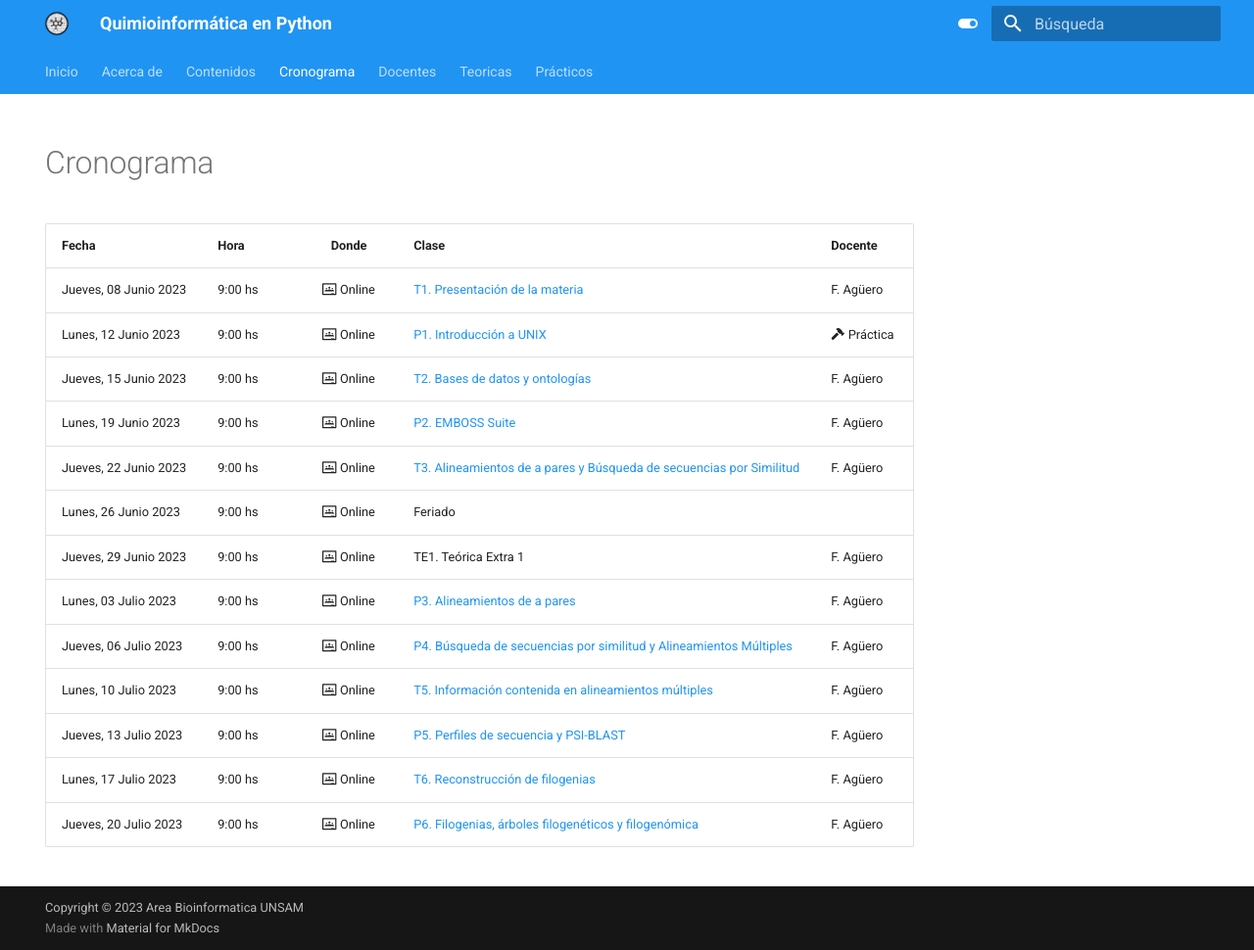
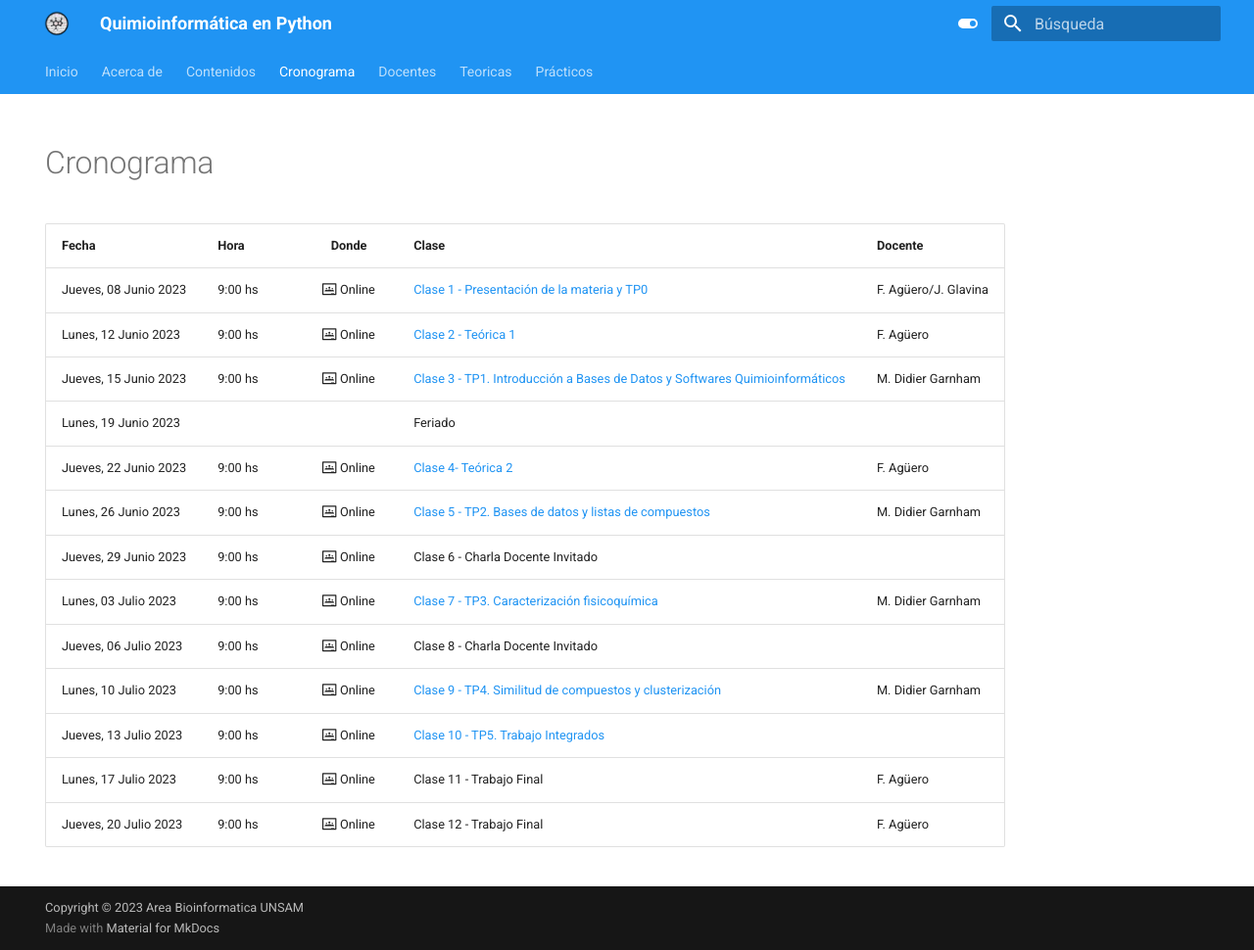
Before and after one commit to bioinformatica-iib/quimioinformatica, an MkDocs documentation site: the page built from docs/cronograma.md, in a window 1280 px wide and 970 px high. Shown: the whole window at 98% size. Built offline with MkDocs 1.6.1 and Material for MkDocs 9.7.7, drawn with Linux system fonts in a browser that asks for light colours; comment, search, counter and statistics services are not loaded.

Commit message:
actualizo cronograma

```diff
--- a/docs/cronograma.md
+++ b/docs/cronograma.md
@@ -11,16 +11,16 @@ tags:
 
 | Fecha  { data-sort-method='none' }     | Hora  { data-sort-method='none' }   | Donde  { data-sort-method='none' }                                 | Clase  { data-sort-method='none' }      | Docente { data-sort-method='none' } |
 | ----------- | -------- | :-------------------------------------: | :-----------  | :------ |
-| Jueves, 08 Junio 2023 | 9:00 hs |	:material-google-classroom: Online | [T1. Presentación de la materia](/quimioinformatica/teoricas/1-Teorica-Uno/) | F. Agüero |
-| Lunes, 12 Junio 2023 | 9:00 hs |	:material-google-classroom: Online | [P1. Introducción a UNIX](/quimioinfomatica/practicos/TP01_Linux/) | :fontawesome-solid-hammer: Práctica |	A. Ricci |
-| Jueves, 15 Junio 2023 | 9:00 hs |	:material-google-classroom: Online | [T2. Bases de datos y ontologías](/quimioinfomatica/teoricas/2-Teorica-Dos/) | F. Agüero |
-| Lunes, 19 Junio 2023 | 9:00 hs |	:material-google-classroom: Online | [P2. EMBOSS Suite](/quimioinfomatica/practicos/TP02_EMBOSS/) | F. Agüero |
-| Jueves, 22 Junio 2023 | 9:00 hs |	:material-google-classroom: Online | [T3. Alineamientos de a pares y Búsqueda de secuencias por Similitud](/quimioinfomatica/teoricas/3-Teorica-Tres/) | F. Agüero |
-| Lunes, 26 Junio 2023 | 9:00 hs |	:material-google-classroom: Online | Feriado | |
-| Jueves, 29 Junio 2023 | 9:00 hs |	:material-google-classroom: Online | TE1. Teórica Extra 1 | F. Agüero |
-| Lunes, 03 Julio 2023 | 9:00 hs |	:material-google-classroom: Online | [P3. Alineamientos de a pares](/quimioinfomatica/practicos/TP03_Alineamientos/) | F. Agüero |
-| Jueves, 06 Julio 2023 | 9:00 hs |	:material-google-classroom: Online | [P4. Búsqueda de secuencias por similitud y Alineamientos Múltiples](/quimioinfomatica/practicos/TP04_Busqueda_por_similitud/) | F. Agüero |
-| Lunes, 10 Julio 2023 | 9:00 hs |	:material-google-classroom: Online | [T5. Información contenida en alineamientos múltiples](/quimioinfomatica/teoricas/5-Teorica-Cinco/) | F. Agüero |
-| Jueves, 13 Julio 2023 | 9:00 hs |	:material-google-classroom: Online | [P5. Perfiles de secuencia y PSI-BLAST](/quimioinfomatica/practicos/TP05_PSI-BLAST/) | F. Agüero |
-| Lunes, 17 Julio 2023 | 9:00 hs |	:material-google-classroom: Online | [T6. Reconstrucción de filogenias](/quimioinfomatica/teoricas/6-Teorica-Seis/) | F. Agüero |
-| Jueves, 20 Julio 2023 | 9:00 hs |	:material-google-classroom: Online | [P6. Filogenias, árboles filogenéticos y filogenómica](/quimioinfomatica/practicos/TP06_Filogenia/) | F. Agüero |
+| Jueves, 08 Junio 2023 | 9:00 hs |	:material-google-classroom: Online | [Clase 1 - Presentación de la materia y TP0](/quimioinformatica/practicos/TP00/) | F. Agüero/J. Glavina |
+| Lunes, 12 Junio 2023 | 9:00 hs |	:material-google-classroom: Online | [Clase 2 - Teórica 1](/quimioinfomatica/teoricas/1-Teorica-Uno/) | F. Agüero |
+| Jueves, 15 Junio 2023 | 9:00 hs |	:material-google-classroom: Online | [Clase 3 - TP1. Introducción a Bases de Datos y Softwares Quimioinformáticos](/quimioinfomatica/teoricas/2-Teorica-Dos/) | M. Didier Garnham |
+| Lunes, 19 Junio 2023 |  |  | Feriado |  |
+| Jueves, 22 Junio 2023 | 9:00 hs |	:material-google-classroom: Online | [Clase 4- Teórica 2](/quimioinfomatica/teoricas/2-Teorica-Dos/) | F. Agüero |
+| Lunes, 26 Junio 2023 | 9:00 hs |	:material-google-classroom: Online | [Clase 5 - TP2. Bases de datos y listas de compuestos](/quimioinfomatica/practicos/TP02/) | M. Didier Garnham |
+| Jueves, 29 Junio 2023 | 9:00 hs |	:material-google-classroom: Online | Clase 6 - Charla Docente Invitado | |
+| Lunes, 03 Julio 2023 | 9:00 hs |	:material-google-classroom: Online | [Clase 7 - TP3. Caracterización fisicoquímica](/quimioinfomatica/practicos/TP03/) | M. Didier Garnham |
+| Jueves, 06 Julio 2023 | 9:00 hs |	:material-google-classroom: Online | Clase 8 - Charla Docente Invitado | |
+| Lunes, 10 Julio 2023 | 9:00 hs |	:material-google-classroom: Online | [Clase 9 - TP4. Similitud de compuestos y clusterización](/quimioinfomatica/practicos/TP04/) | M. Didier Garnham |
+| Jueves, 13 Julio 2023 | 9:00 hs |	:material-google-classroom: Online | [Clase 10 - TP5. Trabajo Integrados](/quimioinfomatica/practicos/TP05/) | |
+| Lunes, 17 Julio 2023 | 9:00 hs |	:material-google-classroom: Online | Clase 11 - Trabajo Final | F. Agüero |
+| Jueves, 20 Julio 2023 | 9:00 hs |	:material-google-classroom: Online | Clase 12 - Trabajo Final | F. Agüero |
```
Also changed, not shown: docs/acerca.md (+2 -1 lines), docs/docentes.md (+2 -1 lines), docs/teoricas/inicio.md (+1 -2 lines).
